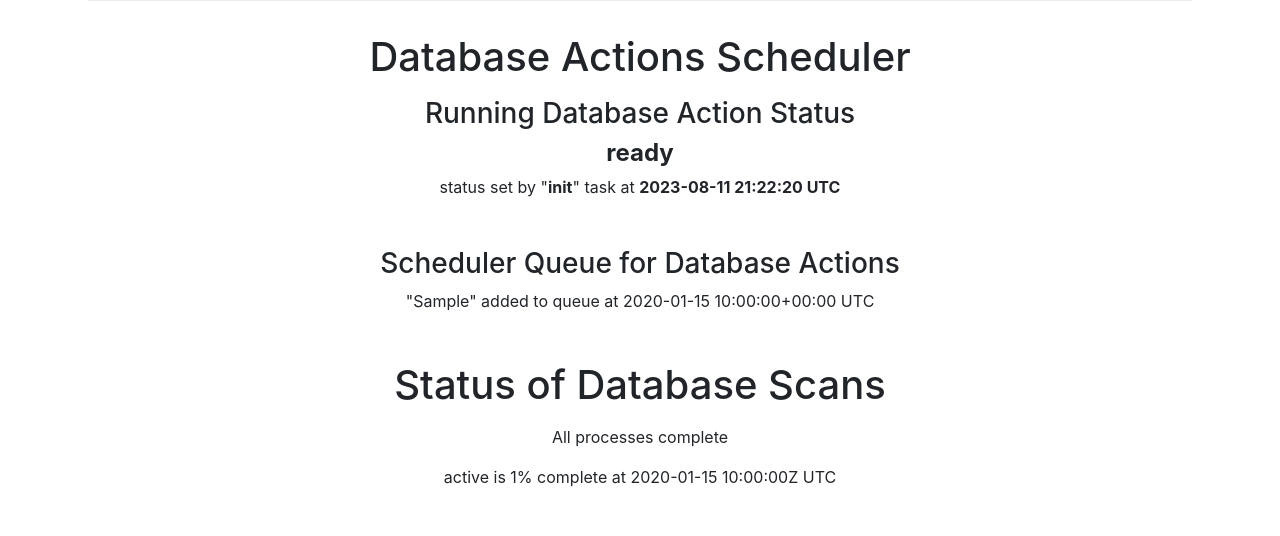
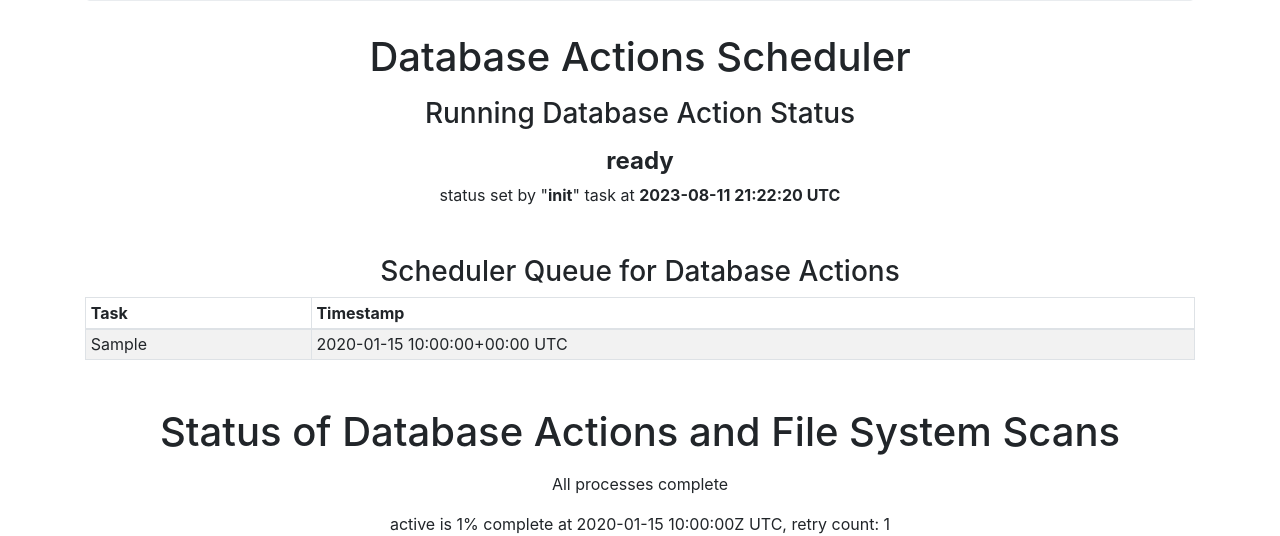
Before and after one commit to simonsobs/TeleView, a Django app: page /teleview/api/ in a window 1280 px wide. Shown: the part 535-1071 px from the top of the page. Before the commit the page ends 1022 px from the top, so only its background shows below. Run offline with Django 4.2, Linux system fonts and the light colour scheme; tables that the repository leaves empty hold one stand-in row (values such as "Sample post"); data that the repository does not hold is empty; some libraries are stand-ins or nearby versions.

Commit message:
Refresh updates for the is_loaded.js
is_loaded.js now does three "get" requests to load the scheduler state
and the task queue. Added a retry_count: int field to StatusModel in
models.py.

Tested the retry-on-failure features for the full_reset task.

Improve the state change work flow to not rely on concurrency.
This means the project can still use SQLite for the scheduler.

```diff
--- a/tvapi/api/models.py
+++ b/tvapi/api/models.py
@@ -1,15 +1,4 @@
 from django.db import models
-
-
-class StatusModel(models.Model):
-    status_type = models.CharField(max_length=100, primary_key=True, unique=True)
-    is_complete = models.BooleanField(default=False)
-    percent_complete = models.FloatField(default=0.0)
-    timestamp = models.DateTimeField(auto_now=True)
-
-    def __str__(self):
-        timestamp_utc = str(self.timestamp).rsplit('.', 1)[0]
-        return f'{self.status_type} is {"%6.2f" % self.percent_complete}% complete at {timestamp_utc}.'
 
 
 class SchedulerState(models.Model):
@@ -30,3 +19,15 @@ class SchedulerQueue(models.Model):
     def __str__(self):
         timestamp_utc = str(self.timestamp).rsplit('.', 1)[0]
         return f'{self.task} is queued at {timestamp_utc}.'
+
+
+class StatusModel(models.Model):
+    status_type = models.CharField(max_length=100, primary_key=True, unique=True)
+    is_complete = models.BooleanField(default=False)
+    percent_complete = models.FloatField(default=0.0)
+    retry_count = models.IntegerField(default=0)
+    timestamp = models.DateTimeField(auto_now=True)
+
+    def __str__(self):
+        timestamp_utc = str(self.timestamp).rsplit('.', 1)[0]
+        return f'{self.status_type} is {"%6.2f" % self.percent_complete}% complete at {timestamp_utc}.'
--- a/tvapi/api/scheduler/event_loop.py
+++ b/tvapi/api/scheduler/event_loop.py
@@ -1,6 +1,9 @@
 import time
 import threading
 
+from django.db.models import F
+
+from api.models import StatusModel
 from api.survey.database import do_full_reset
 from tvapi.settings import SCHEDULER_SLEEP_TIME_SECONDS
 from api.scheduler.status import get_schedule_vars, set_schedule_var, \
@@ -16,19 +19,29 @@ def event_task(func):
     # wrap the function error handling and database status setting
     def func_start_exit():
         print(f'Starting {task_name} task.')
+        set_schedule_var(var_name='running', status='in_progress', task=task_name)
         try:
             func()
         except Exception as e:
             print(f'Exception in {task_name} task: {e}')
             set_schedule_var(var_name='running', status='failed', task=task_name)
             add_to_queue(task=task_name)
+            StatusModel.objects.filter(status_type=task_name).update(retry_count=F('retry_count') + 1,
+                                                                     percent_complete=0.0,
+                                                                     is_complete=False)
 
         else:
             print(f'Exiting {task_name} task.')
             set_schedule_var(var_name='running', status='complete', task=task_name)
+            StatusModel.objects.update_or_create(status_type=task_name,
+                                                 defaults={'percent_complete': 100.0,
+                                                           'is_complete': True})
 
     # wrap the function in a thread to be called by the event loop without blocking
     def func_thread():
+        StatusModel.objects.update_or_create(status_type=task_name,
+                                             defaults={'percent_complete': 0.0,
+                                                       'is_complete': False})
         thread = threading.Thread(target=func_start_exit)
         thread.start()
 
--- a/tvapi/api/survey/post_status.py
+++ b/tvapi/api/survey/post_status.py
@@ -6,9 +6,9 @@ import requests
 import numpy as np
 
 
-allowed_status_types = {'scan_smurf', 'test'}
 allowed_task_types = {'full_reset', 'test'}
-allowed_task_operators = {'user_override', 'init', 'event_loop'} | allowed_task_types
+allowed_status_types = {'scan_smurf', 'queue'} | allowed_task_types
+allowed_task_operators = {'user_override', 'init', 'queue'} | allowed_task_types
 full_reset_types = {'scan_smurf'}
 
 
--- a/tvapi/api/templates/base.html
+++ b/tvapi/api/templates/base.html
@@ -17,6 +17,7 @@
 
         <!-- Page Title, shows on the browser tab -->
         <title>API</title>
+<!--        <meta http-equiv="refresh" content="10">-->
         <link rel="shortcut icon" href="{% static 'favicon-32x32.png' %}" type="image/x-icon">
     </head>
     <body>
@@ -51,8 +52,12 @@
             {% endblock title_schedular %}
         </div>
         <div class="container">
-            {% block content_schedular %}
-            {% endblock content_schedular %}
+            {% block content_running %}
+            {% endblock content_running %}
+        </div>
+        <div class="container">
+            {% block content_queue %}
+            {% endblock content_queue %}
         </div>
         <div class="container">
             {% block title_statuses %}
--- a/tvapi/api/templates/index.html
+++ b/tvapi/api/templates/index.html
@@ -5,27 +5,37 @@
 <h1 class="text-center mt-3"> Database Actions Scheduler </h1>
 {% endblock %}
 
-{% block content_schedular %}
-<div class="text-center mt-3">
+{% block content_running %}
+<div id="running-box" class="text-center mt-3">
     <h3>Running Database Action Status</h3>
     <h4> <strong>{{running.status}}</strong></h4>
     <div>status set by "<strong>{{running.task}}</strong>" task at <strong>{{running.timestamp}}</strong></div>
+</div>
+{% endblock content_running %}
 
+{% block content_queue %}
+<div id="queue-box" class="text-center mt-3">
     <h3 class="mt-5">Scheduler Queue for Database Actions</h3>
     {% if queue %}
+        <table class="table table-striped table-bordered table-hover table-sm">
+            <thead><tr><th scope="col">Task</th><th scope="col">Timestamp</th></tr></thead>
+            <tbody>
+            {% for task, timestamp in queue.items %}
+                <tr><td>{{task}}</td><td>{{timestamp}}</td></tr>
+            {% endfor %}
+            </tbody>
+        </table>
+    {% else %}
         <div>
-            {% for task, timestamp in queue.items %}
-            <div>"{{task}}" added to queue at {{timestamp}}</div>
-            {% endfor %}
+            The Scheduler <strong> Queue </strong> for Database Actions is currently  <strong> empty </strong>.
         </div>
-    {% else %}
-        The Scheduler <strong> Queue </strong> for Database Actions is currently  <strong> empty </strong> .
     {% endif %}
+
 </div>
 {% endblock %}
 
 {% block title_statuses %}
-<h1 class="text-center mt-5">Status of Database Scans</h1>
+<h1 class="text-center mt-5">Status of Database Actions and File System Scans</h1>
 {% endblock %}
 
 {% block content_statuses %}
@@ -34,7 +44,5 @@
         <span class="sr-only">Loading...</span>
     </div>
 </div>
-<div id="status-box" class="text-center mt-3">
-</div>
+<div id="status-box" class="text-center mt-3"></div>
 {% endblock %}
-`
--- a/tvapi/api/urls.py
+++ b/tvapi/api/urls.py
@@ -3,8 +3,10 @@ from django.urls import path, re_path
 from . import views
 
 urlpatterns = [
-    path('test_status', views.test_status, name='test-status-view'),
-    path('get_status', views.get_status, name='get_status-view'),
+    path('get_running/', views.get_running_view, name='get-running-view'),
+    path('get_queue/', views.get_queue_view, name='get-queue-view'),
+    path('test_status/', views.test_status, name='test-status-view'),
+    path('get_status/', views.get_status, name='get_status-view'),
     re_path(r'^post_status/.*$', views.post_status_view, name='post-status-view'),
     re_path(r'^full_reset/.*$', views.full_reset_view, name='full-reset-view'),
     re_path(r'^set_running_ready/.*$', views.set_running_as_ready, name='set-running-ready-view'),
--- a/tvapi/api/views.py
+++ b/tvapi/api/views.py
@@ -1,12 +1,13 @@
 import threading
+from operator import itemgetter
 
 from django.http import JsonResponse
 from django.shortcuts import redirect
 from django.views.generic import TemplateView
 
-from .models import StatusModel
 from tvapi.settings import DEBUG
 from .survey.database import do_full_reset
+from .models import StatusModel, SchedulerState
 from .scheduler.event_loop import increment_event_loop, threaded_one_minute_loop
 from .survey.post_status import allowed_status_types, post_status_test, full_reset_types
 from .scheduler.status import set_schedule_var, add_to_queue, get_query_with_timestamps, get_schedule_vars, delete_queue
@@ -24,9 +25,29 @@ class HomeView(TemplateView):
         return self.render_to_response(context)
 
 
+def get_running_view(request):
+    schedule_vars = get_schedule_vars()
+    return JsonResponse(schedule_vars['running'], safe=False)
+
+
+def get_queue_view(request):
+    data = get_query_with_timestamps()
+    return_list = [{'task': task, 'timestamp': iso_stamp} for task, iso_stamp in data.items()]
+    return JsonResponse(return_list, safe=False)
+
+
 def get_status(request):
     data = list(StatusModel.objects.values())
-    return JsonResponse(data, safe=False)
+    completed_tasks = []
+    incomplete_tasks = []
+    for single_status in data:
+        if single_status['is_complete']:
+            completed_tasks.append(single_status)
+        else:
+            incomplete_tasks.append(single_status)
+    sorted_tasks = sorted(incomplete_tasks, key=itemgetter('percent_complete', 'timestamp'))
+    sorted_tasks.extend(sorted(completed_tasks, key=itemgetter('timestamp')))
+    return JsonResponse(sorted_tasks, safe=False)
 
 
 def test_status(request):
--- a/tvapi/static/is_loaded.js
+++ b/tvapi/static/is_loaded.js
@@ -1,9 +1,14 @@
 
 console.log("Running is_loaded.js");
 
-const refreshIntervalSeconds = 10;
+const refreshIntervalSeconds = 3;
+
+const runningBox = document.getElementById("running-box");
+const queueBox = document.getElementById("queue-box");
 const spinnerBox = document.getElementById("spinner-box");
 const statusBox = document.getElementById("status-box");
+
+
 
 let intervalID;
 
@@ -11,7 +16,42 @@ function checkLoaded() {
     console.log("Status Request URL: /teleview/api/get_status");
     $.ajax({
         type: "GET",
-        url: '/teleview/api/get_status',
+        url: '/teleview/api/get_running/',
+        success: (response) => {
+            console.log("Running response", response);
+            let updateString = '<h3>Running Database Action Status</h3>';
+            updateString += '<div class="mt-3"><h4> <strong>' + response['status'] + '</strong></h4>';
+            updateString += '<div>status set by "<strong>' + response['task'] + '</strong>" task at <strong>' + response['timestamp'] + '</strong></div></div>';
+            runningBox.innerHTML = updateString;
+        },
+        error: (error) => {
+            console.log("Error:", error);
+        }
+    })
+    $.ajax({
+        type: "GET",
+        url: '/teleview/api/get_queue/',
+        success: (response) => {
+            let updateString = '<h3 class="mt-5">Scheduler Queue for Database Actions</h3>';
+            console.log("Get Queue response", response);
+            if (response.length === 0) {
+                updateString += '<div> The Scheduler <strong> Queue </strong> for Database Actions is currently  <strong> empty </strong>.</div> '
+            } else {
+                updateString += '<table class="table table-striped table-bordered table-hover table-sm"><thead><tr><th scope="col">Task</th><th scope="col">Timestamp</th></tr></thead><tbody>'
+                for (let i=0; i < response.length; i++ ) {
+                    updateString += `<tr><td>${response[i]['task']}</td><td>${response[i]['timestamp']}</td></tr>`;
+                }
+                updateString += '</tbody></table>'
+            }
+            queueBox.innerHTML = updateString;
+        },
+        error: (error) => {
+            console.log("Error:", error);
+        }
+    })
+    $.ajax({
+        type: "GET",
+        url: '/teleview/api/get_status/',
         success: (response) => {
             console.log("Status response", response);
             const statuses = response.map((singleStatus) => {
@@ -29,6 +69,13 @@ function checkLoaded() {
                 return dateString + " " + timeString + " UTC"
 
             })
+            const retryCountArray = response.map((singleStatus) => {
+                const retryCount = parseInt(singleStatus['retry_count']);
+                if (retryCount === 0) {
+                    return "";
+                }
+                return `, retry count: ${retryCount}`;
+            })
             if (isCompleteArray.every((isComplete) => isComplete === true)) {
                 if (spinnerBox) {
                     spinnerBox.innerHTML = "All processes complete";
@@ -39,7 +86,7 @@ function checkLoaded() {
             if (statusBox) {
                 let updateString = '';
                 for (let i=0; i < response.length; i++ ) {
-                    updateString += `<div>${statuses[i]} is ${percentCompletes[i]}% complete at ${timestampArray[i]}</div>`;
+                    updateString += `<div>${statuses[i]} is ${percentCompletes[i]}% complete at ${timestampArray[i]}${retryCountArray[i]}</div>`;
                 }
                 statusBox.innerHTML = updateString;
             }
```
Also changed, not shown: tvapi/api/scheduler/status.py (+27 -8 lines), tvapi/api/migrations/0001_initial.py.
